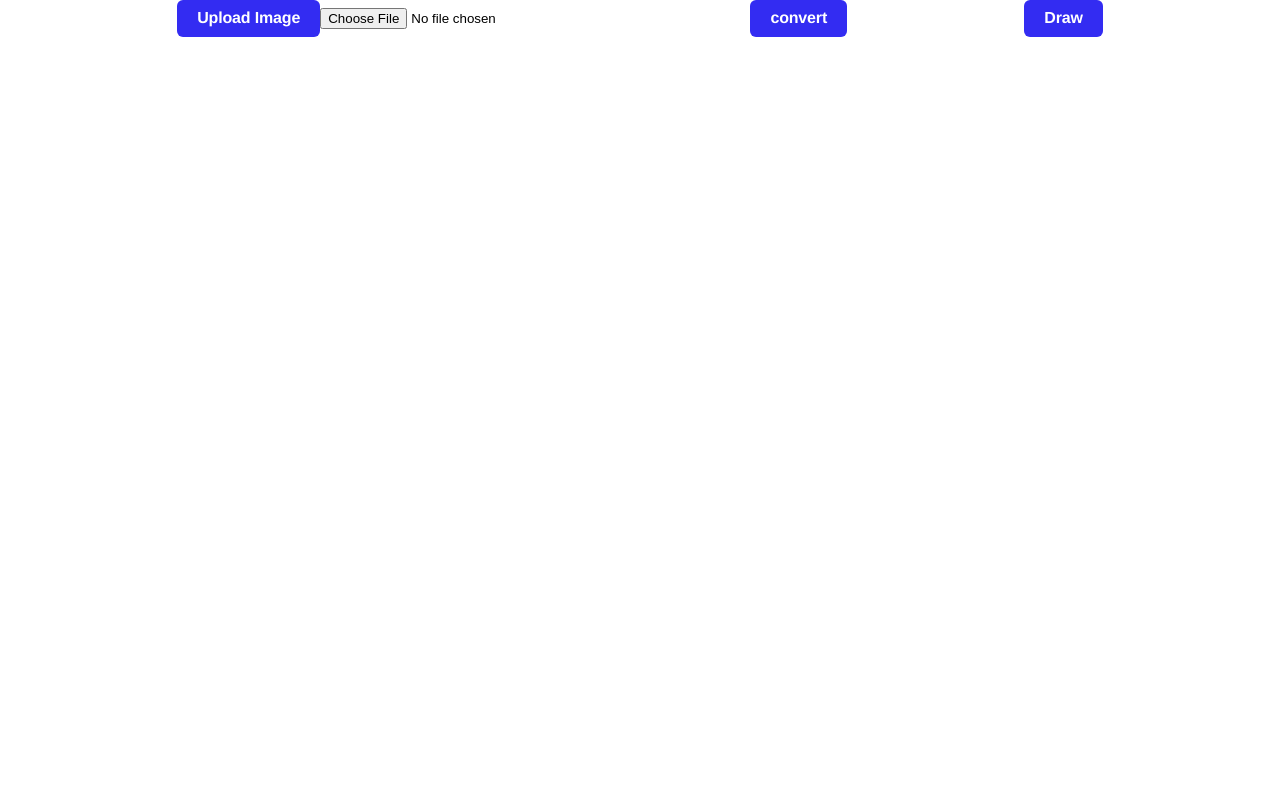
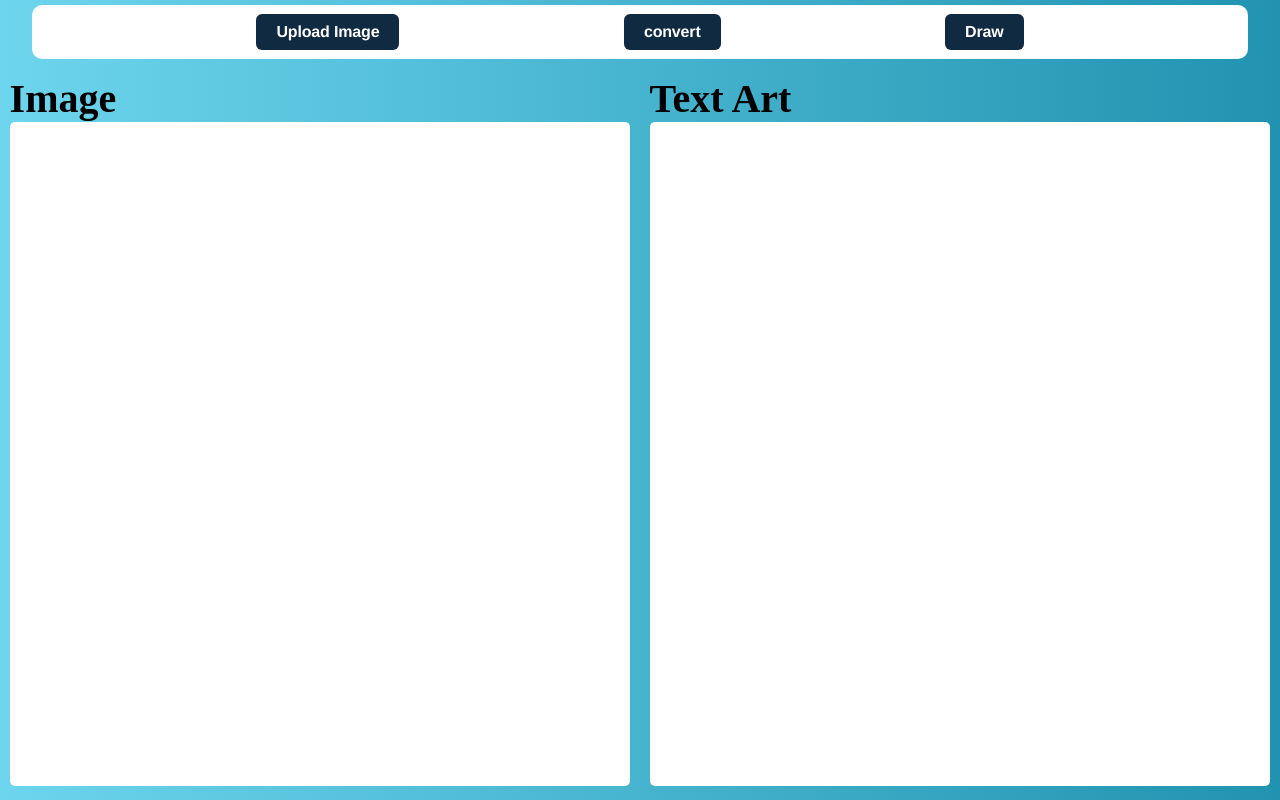
Before and after one commit to Gabrieltrinidad0101/image-text-art-react, a React (Vite) app: page / in a window 1280 px wide. Built offline with nearby package versions, Linux system fonts and the light colour scheme.

Commit message:
width error when generating text art

```diff
--- a/src/App.jsx
+++ b/src/App.jsx
@@ -4,13 +4,13 @@ import functionWait from './functionWait';
 import "./app.css"
 const canvas = new Canvas();
 export default function App() {
-    //const refCanvas = useRef();
+    const refCanvas = useRef();
+    const refTextArt = useRef();
     const [textArtHtml, setTextArtHtml] = useState("");
-    const [letterCss, setLetterCss] = useState({ fontSize: 10, spaceLetter: 0 });
-    //useEffect(_ => { canvas.set = refCanvas.current }, [])
+    const [letterCss, setLetterCss] = useState({ fontSize: 10,mul: 1 });
+    useEffect(_ => { canvas.set = refCanvas.current }, [])
 
     const selectImage = async e => {
-        return;
         const reader = new FileReader();
         const srcImage = new Image();
         reader.readAsDataURL(e.target.files[0])
@@ -21,12 +21,42 @@ export default function App() {
     }
 
     const convert = _ => {
-        return;
         const textArt = canvas.convertToText();
         const heigth = textArt.split("\n").length;
-        const fontSize = ((window.innerHeight / 2) / heigth);
-        setLetterCss(prev => ({ ...prev, fontSize }));
+        const width = textArt.split("\n")[0].length;
+        const lineHeight = (refTextArt.current.clientHeight / heigth);
+        const lineWidth = ((refTextArt.current.clientWidth) / width);
+        const fontSize = lineHeight > lineWidth ? lineWidth : lineHeight;
+        console.log({
+            fontSize: fontSize,
+            letterSpacing:0,lineHeight,
+            lineaLengthWidth: width,
+            container: refCanvas.current.clientWidth
+
+        })
+        setLetterCss(prev => ({
+            ...prev,
+            fontSize: fontSize,
+            letterSpacing:0,lineHeight,
+            lineaLengthWidth: width
+        }));
         setTextArtHtml(textArt);
+    }
+
+    useEffect(_=>{
+        // const textArtWidth = document.querySelector("pre").getBoundingClientRect().width;
+        // const canvasWidth = refCanvas.current.clientWidth;
+        // const diff = Math.floor(textArtWidth) - Math.floor(canvasWidth);
+        // console.log(Math.floor(textArtWidth) ,"  ", Math.floor(canvasWidth))
+        // if(diff <= 1 || diff >= 0) return;
+        // console.log("ok")
+        // setLetterCss(prev =>({...prev,mul: prev.mul + 0.1}))
+    },[letterCss])
+
+
+    const styles = {
+        fontSize: `${letterCss.fontSize}px`,
+        lineHeight: `${letterCss.lineHeight}px`,
     }
 
     return (
@@ -34,30 +64,39 @@ export default function App() {
             <div className='app'>
                 <div className='menu-container'>
                     <div className='menu'>
-                        <div className="button-wrap">
-                            <div className="button-style button-79 background-green">Upload Image</div>
-                            <input id="upload" type="file" onChange={selectImage} />
+                        <div className="file-upload-container">
+                            <div className="file-upload-label button-style">Upload Image</div>
+                            <input className="file-upload" type="file" onChange={selectImage} />
                         </div>
                         <button className="convert button-style button-79" onClick={convert} role="button">convert</button>
                         <button className='draw button-style' onClick={convert}>Draw</button>
                     </div>
                 </div>
-                <div className='image-container'></div>
-                <div className='text-art-container'></div>
+                <div className='image-container'>
+                    <div className='image'>
+                        <div>
+                            <h2 className='title-text'>
+                                Image
+                            </h2>
+                        </div>
+                        <canvas ref={refCanvas} width="100px"></canvas>
+                    </div>
+                </div>
+                <div className='text-art-container'>
+                    <div className='text-art'>
+                        <div>
+                            <h2 className='title-text'>
+                                Text Art
+                            </h2>
+                        </div>
+                        <div className='text' ref={refTextArt}>
+                            <pre
+                                style={styles}
+                                dangerouslySetInnerHTML={{ __html: textArtHtml }}></pre>
+                        </div>
+                    </div>
+                </div>
             </div>
         </>
     )
-
-    return (
-        <div className='app'>
-            <div className='tools'>
-                <canvas ref={refCanvas}></canvas>
-            </div>
-            <div className='container-text-art'>
-                <div>
-                    <pre className='text-art' style={{ fontSize: `${letterCss.fontSize}px`, lineHeight: `${letterCss.fontSize}px` }} dangerouslySetInnerHTML={{ __html: textArtHtml }}></pre>
-                </div>
-            </div>
-        </div>
-    )
 }
--- a/src/app.css
+++ b/src/app.css
@@ -3,10 +3,19 @@
     padding: 0;
 }
 
+body {
+    background: #2193b0;
+    /* fallback for old browsers */
+    background: -webkit-linear-gradient(to right, #6dd5ed, #2193b0);
+    /* Chrome 10-25, Safari 5.1-6 */
+    background: linear-gradient(to right, #6dd5ed, #2193b0);
+    /* W3C, IE 10+/ Edge, Firefox 16+, Chrome 26+, Opera 12+, Safari 7+ */
+}
+
 .app {
     display: grid;
     grid-template-columns: 50vw 50vw;
-    grid-template-rows: 5vh 95vh;
+    grid-template-rows: 8vh 92vh;
     grid-template-areas: "menu menu"
         "image text-art";
     width: 100vw;
@@ -15,6 +24,15 @@
 
 .menu-container {
     grid-area: menu;
+    align-self: center;
+    justify-self: center;
+    height: 85%;
+    width: 95%;
+    background: #fff;
+    display: flex;
+    flex-direction: column;
+    justify-content: center;
+    border-radius: 10px;
 }
 
 .menu {
@@ -28,7 +46,7 @@
 
 .button-style {
     backface-visibility: hidden;
-    background: #332cf2;
+    background: hsl(209, 61%, 16%);
     border: 0;
     border-radius: .375rem;
     box-sizing: border-box;
@@ -86,8 +104,78 @@
     transform: translateY(.125rem);
 }
 
-.file-upload-container {}
+.button-style:hover {
+    background: hsl(205, 78%, 60%);
+}
+
+.file-upload-container {
+    position: relative;
+}
+
+.file-upload-label {}
+
+.file-upload {
+    cursor: pointer;
+    position: absolute;
+    left: 1px;
+    z-index: 1;
+    opacity: 0;
+    width: 100%;
+    height: 100%;
+}
+
+.image-container {
+    grid-area: image;
+    display: flex;
+    justify-content: center;
+    align-items: center;
+}
+
+.image {
+    width: 97%;
+    height: 97%;
+}
+
+.title-text {
+    font-size: 40px;
+}
+
+canvas {
+    width: 100%;
+    height: calc(100% - 50px);
+    background: #fff;
+    border-radius: 5px;
+}
 
 .text-art-container {
     grid-area: text-art;
+    display: flex;
+    justify-content: center;
+    align-items: center;
 }
+
+.text-art {
+    width: 97%;
+    height: 97%;
+}
+
+.text-art>.text {
+    height: calc(100% - 50px);
+    background: #fff;
+    border-radius: 5px;
+    display: flex;
+    justify-content: center;
+    align-items: center;
+}
+
+.text>pre {
+    color: black;
+    font-family: 'Lucida Console', monospace;
+}
+
+.r {
+    width: 100%;
+    height: 100%;
+    background: #000;
+    display: inline-block;
+}
--- a/src/canvas.js
+++ b/src/canvas.js
@@ -13,16 +13,35 @@ class Canvas{
 
     convertToText(){
         const image = this.context.getImageData(0,0,this.canvas.width,this.canvas.height).data;
-        let breakLine = 0;
+        let breakLine = 1;
         let res = "";
         for(let i = 0; i < image.length; i += 4){
-            const color = image[i] + image[i+1] + image[i+2] + image[i+3] / 4 / 255;
-            res += color >= 1 ? "0" : "-";
+            const color = (image[i] + image[i+1] + image[i+2] + image[i+3]) / 4;
+            res += this.#getCharacterOfPixel(color);
             if(breakLine == this.canvas.width){res += "\n";breakLine = 0; };
             ++breakLine;
         }
         return res
     }
+
+    #getCharacterOfPixel(g){
+        if(g == 255) return "$"
+        if(g >= 250) return "@"
+        if(g >= 220) return "*"
+        if(g >= 200) return "+"
+        if(g >= 180) return "#"
+        if(g >= 160) return "&"
+        if(g >= 140) return "%"
+        if(g >= 120) return "∈"
+        if(g >= 110) return "∇"
+        if(g >= 100) return ":"
+        if(g >= 80) return "£"
+        if(g >= 60) return "/"
+        if(g >= 40) return "("
+        if(g >= 20) return "!"
+        if(g >= 10) return "∀"
+        return " "
+    }
 }
 
 export default Canvas
```
